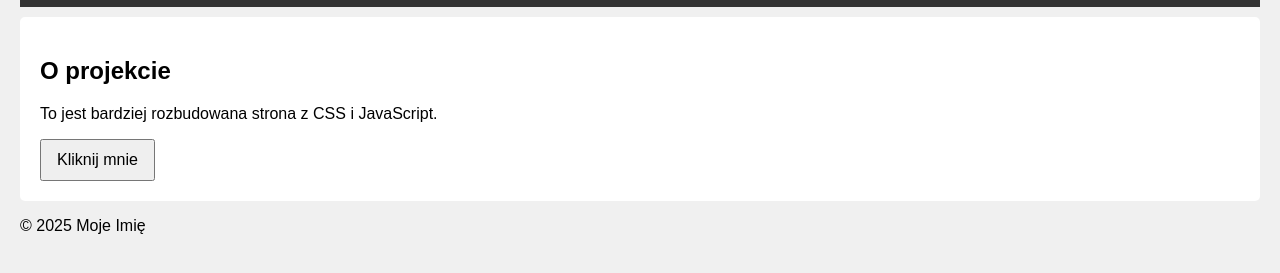
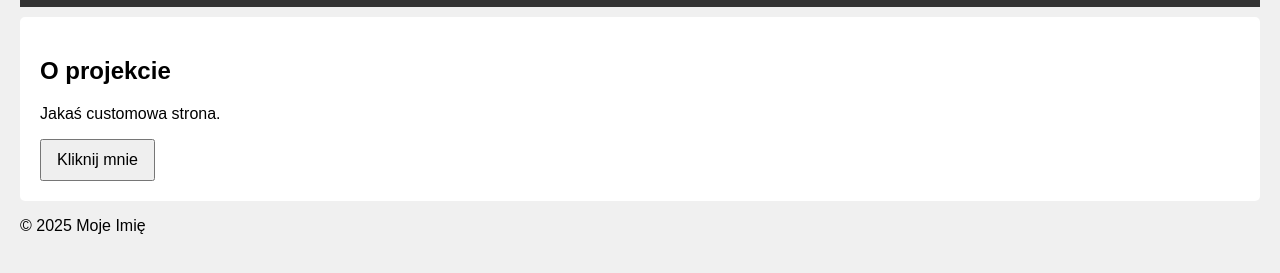
Before and after one commit to misiu2642/Website, a plain HTML site: page index.html in a window 1280 px wide. Shown: the part 111-384 px from the top of the page. Drawn offline with Linux system fonts and the light colour scheme.

Commit message:
index.html

```diff
--- a/index.html
+++ b/index.html
@@ -3,7 +3,7 @@
 <head>
     <meta charset="UTF-8" />
     <meta name="viewport" content="width=device-width, initial-scale=1" />
-    <title>Moja Złożona Strona</title>
+    <title>Strona Leśnika</title>
     <link rel="stylesheet" href="style.css" />
 </head>
 <body>
@@ -18,7 +18,7 @@
     <main>
         <section>
             <h2>O projekcie</h2>
-            <p>To jest bardziej rozbudowana strona z CSS i JavaScript.</p>
+            <p>Jakaś customowa strona.</p>
             <button id="clickMeBtn">Kliknij mnie</button>
         </section>
     </main>
```
